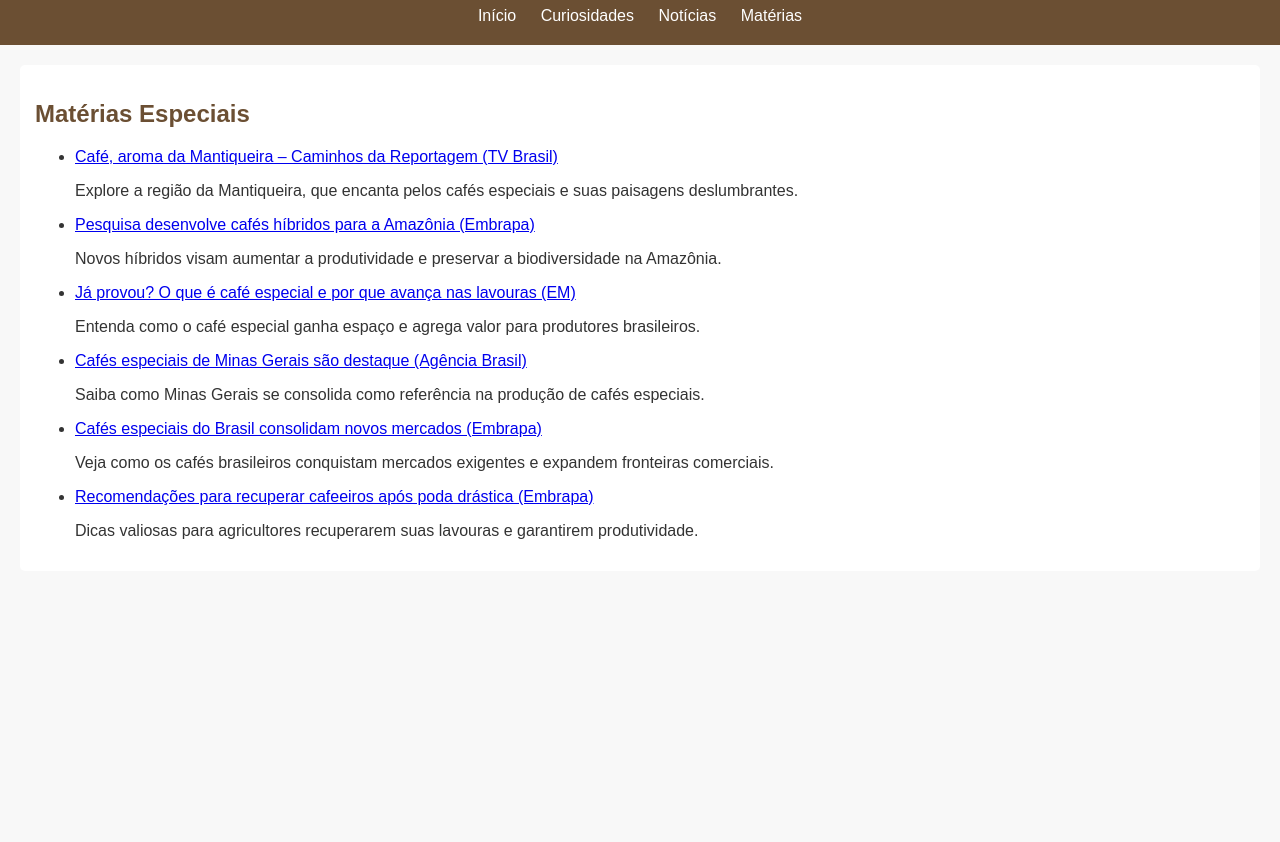
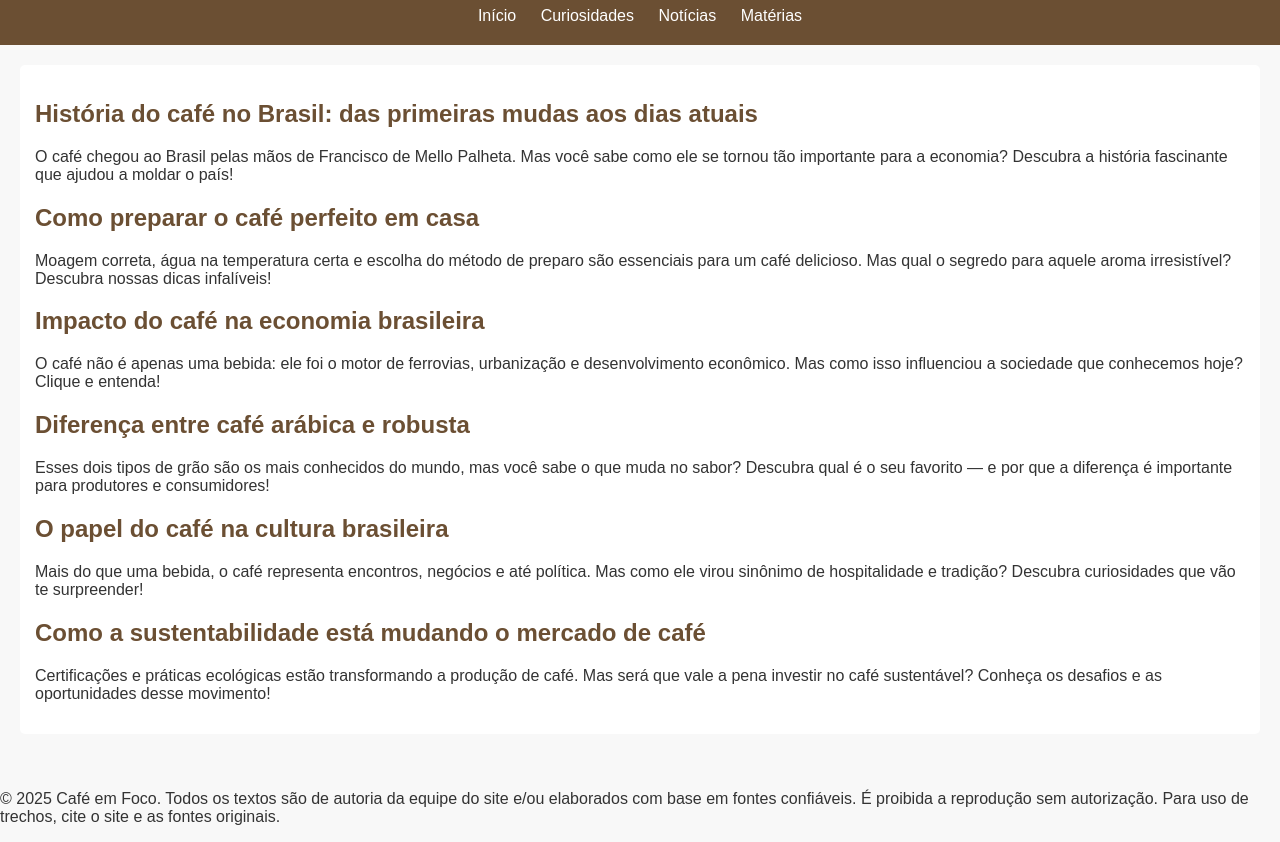
Before and after one commit to taynaracarvalho15/coffee_coffee, a plain HTML site: page materias.html in a window 1280 px wide. Shown: the part 93-935 px from the top of the page. Before the commit the page ends 800 px from the top, so only its background shows below. Drawn offline with Linux system fonts and the light colour scheme.

Commit message:
Atualizar o materias.html

```diff
--- a/materias.html
+++ b/materias.html
@@ -8,7 +8,7 @@
 </head>
 <body>
   <header class="jumbotron">
-    <h1>Café em Foco</h1>
+    <h1>Matérias Especiais sobre o Café</h1>
     <nav>
       <a href="index.html">Início</a>
       <a href="curiosidades.html">Curiosidades</a>
@@ -16,48 +16,38 @@
       <a href="materias.html">Matérias</a>
     </nav>
   </header>
+
   <main>
     <section>
-      <h2>Matérias Especiais</h2>
-      <ul>
-        <li>
-          <a href="https://tvbrasil.ebc.com.br/caminhos-da-reportagem/2022/10/riquezas-da-nossa-terra-cafe-aroma-da-mantiqueira" target="_blank">
-            Café, aroma da Mantiqueira – Caminhos da Reportagem (TV Brasil)
-          </a>
-          <p>Explore a região da Mantiqueira, que encanta pelos cafés especiais e suas paisagens deslumbrantes.</p>
-        </li>
-        <li>
-          <a href="https://www.embrapa.br/agencia-de-noticias-embrapa/busca-de-noticias/-/noticia/43219523/pesquisa-desenvolve-primeiros-cafes-hibridos-para-a-amazonia" target="_blank">
-            Pesquisa desenvolve cafés híbridos para a Amazônia (Embrapa)
-          </a>
-          <p>Novos híbridos visam aumentar a produtividade e preservar a biodiversidade na Amazônia.</p>
-        </li>
-        <li>
-          <a href="https://www.em.com.br/agropecuario/2024/04/6847153-ja-provou-o-que-e-o-cafe-especial-e-por-que-ele-avanca-pelas-lavouras.html" target="_blank">
-            Já provou? O que é café especial e por que avança nas lavouras (EM)
-          </a>
-          <p>Entenda como o café especial ganha espaço e agrega valor para produtores brasileiros.</p>
-        </li>
-        <li>
-          <a href="https://agenciabrasil.ebc.com.br/geral/noticia/2023/01/cafes-especiais-de-minas-gerais-sao-destaque-do-caminhos-da-reportagem" target="_blank">
-            Cafés especiais de Minas Gerais são destaque (Agência Brasil)
-          </a>
-          <p>Saiba como Minas Gerais se consolida como referência na produção de cafés especiais.</p>
-        </li>
-        <li>
-          <a href="https://www.embrapa.br/busca-de-noticias/-/noticia/1484168/cafes-especiais-do-brasil-consolidam-novos-mercados" target="_blank">
-            Cafés especiais do Brasil consolidam novos mercados (Embrapa)
-          </a>
-          <p>Veja como os cafés brasileiros conquistam mercados exigentes e expandem fronteiras comerciais.</p>
-        </li>
-        <li>
-          <a href="https://www.embrapa.br/en/busca-de-noticias/-/noticia/53885129/recomendacoes-ineditas-promovem-recuperacao-do-cafeeiro-apos-poda-drastica" target="_blank">
-            Recomendações para recuperar cafeeiros após poda drástica (Embrapa)
-          </a>
-          <p>Dicas valiosas para agricultores recuperarem suas lavouras e garantirem produtividade.</p>
-        </li>
-      </ul>
+      <article>
+        <h2>História do café no Brasil: das primeiras mudas aos dias atuais</h2>
+        <p>O café chegou ao Brasil pelas mãos de Francisco de Mello Palheta. Mas você sabe como ele se tornou tão importante para a economia? Descubra a história fascinante que ajudou a moldar o país!</p>
+      </article>
+      <article>
+        <h2>Como preparar o café perfeito em casa</h2>
+        <p>Moagem correta, água na temperatura certa e escolha do método de preparo são essenciais para um café delicioso. Mas qual o segredo para aquele aroma irresistível? Descubra nossas dicas infalíveis!</p>
+      </article>
+      <article>
+        <h2>Impacto do café na economia brasileira</h2>
+        <p>O café não é apenas uma bebida: ele foi o motor de ferrovias, urbanização e desenvolvimento econômico. Mas como isso influenciou a sociedade que conhecemos hoje? Clique e entenda!</p>
+      </article>
+      <article>
+        <h2>Diferença entre café arábica e robusta</h2>
+        <p>Esses dois tipos de grão são os mais conhecidos do mundo, mas você sabe o que muda no sabor? Descubra qual é o seu favorito — e por que a diferença é importante para produtores e consumidores!</p>
+      </article>
+      <article>
+        <h2>O papel do café na cultura brasileira</h2>
+        <p>Mais do que uma bebida, o café representa encontros, negócios e até política. Mas como ele virou sinônimo de hospitalidade e tradição? Descubra curiosidades que vão te surpreender!</p>
+      </article>
+      <article>
+        <h2>Como a sustentabilidade está mudando o mercado de café</h2>
+        <p>Certificações e práticas ecológicas estão transformando a produção de café. Mas será que vale a pena investir no café sustentável? Conheça os desafios e as oportunidades desse movimento!</p>
+      </article>
     </section>
   </main>
+
+  <footer>
+    <p>© 2025 Café em Foco. Todos os textos são de autoria da equipe do site e/ou elaborados com base em fontes confiáveis. É proibida a reprodução sem autorização. Para uso de trechos, cite o site e as fontes originais.</p>
+  </footer>
 </body>
 </html>
```
